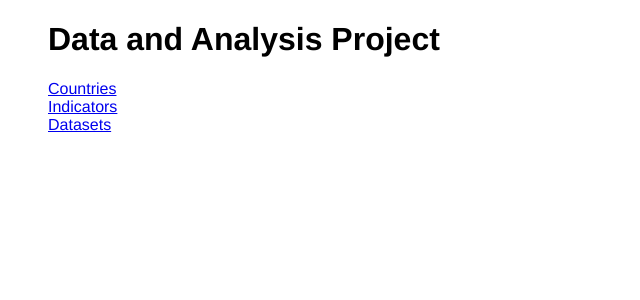
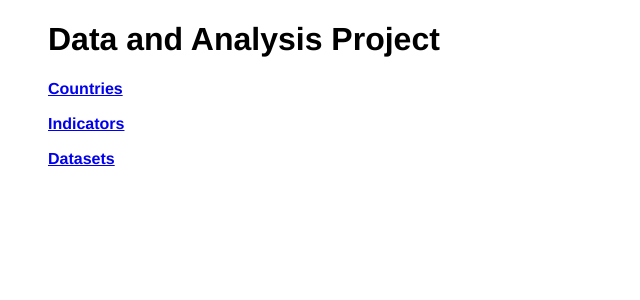
Before and after one commit to OCHA-DAP/old-dap-prototype, a PHP site: page / in a window 1280 px wide. Shown: the top 300 px of the page, without its empty margins (0-640 px from the left). Run offline with PHP 8.4, Linux system fonts and the light colour scheme; some libraries are stand-ins or nearby versions.

Commit message:
Minimal styling for descriptive lists.

```diff
--- a/www/style/style.css
+++ b/www/style/style.css
@@ -17,3 +17,8 @@ body {
 .breadcrumbs li:after {
     content: " » ";
 }
+
+dt {
+    margin-top: 2ex;
+    font-weight: bold;
+}
```
